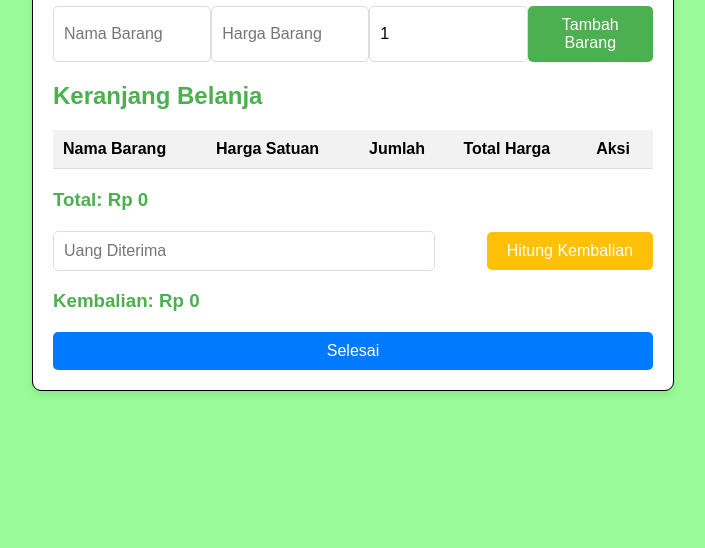
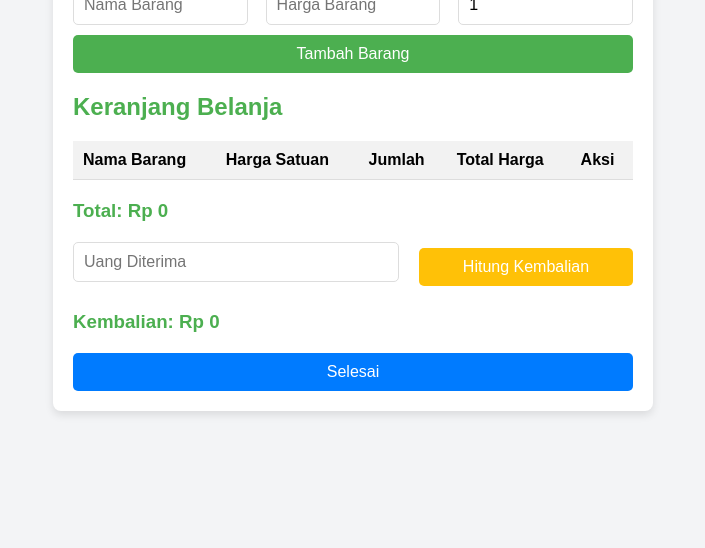
Before and after one commit to AlfieLexa/Cash, a plain HTML site: page index.html in a window 1280 px wide. Shown: the part 252-800 px from the top of the page, without its empty margins (287-992 px from the left). Drawn offline with Linux system fonts and the light colour scheme.

Commit message:
style.css

```diff
--- a/style.css
+++ b/style.css
@@ -1,64 +1,72 @@
 /* General body style */
 body {
     font-family: 'Arial', sans-serif;
-    background-color: palegreen;
+    background-color: #f3f4f6; /* Light background */
     margin: 0;
     padding: 0;
     display: flex;
     justify-content: center;
     align-items: center;
-    height: 100vh;
+    min-height: 100vh; /* Changed to min-height for better responsiveness */
 }
 
+/* Container style */
 .container {
-    background-color: #ffffff;
+    background-color: #ffffff; /* White background for the main container */
     border-radius: 8px;
     box-shadow: 0 4px 8px rgba(0, 0, 0, 0.1);
     padding: 20px;
     width: 90%;
     max-width: 600px;
-    outline: 1px solid black;
+    box-sizing: border-box; /* Ensure padding is included in total width */
 }
 
+/* Header style */
 h1 {
     text-align: center;
-    color: #4CAF50;
+    color: #4CAF50; /* Matcha green */
 }
 
+/* Input section style */
 .input-section {
     display: flex;
+    flex-wrap: wrap; /* Allow wrapping */
     justify-content: space-between;
     margin-bottom: 20px;
 }
 
 .input-section input {
-    width: 30%;
+    width: calc(33% - 10px); /* Adjust width to fit within the container */
     padding: 10px;
+    margin-bottom: 10px; /* Add margin for better spacing */
     border: 1px solid #ddd;
     border-radius: 5px;
     font-size: 16px;
+    box-sizing: border-box; /* Ensure padding is included in total width */
 }
 
 .input-section button {
     padding: 10px 20px;
     border: none;
-    background: #4CAF50;
+    background: #4CAF50; /* Matcha green */
     color: #fff;
     border-radius: 5px;
     cursor: pointer;
     font-size: 16px;
+    width: 100%;
 }
 
 .input-section button:hover {
     background: #45a049;
 }
 
+/* Cart section style */
 .cart-section {
     margin-top: 20px;
 }
 
 .cart-section h2 {
-    color: #4CAF50;
+    color: #4CAF50; /* Matcha green */
 }
 
 .cart-section table {
@@ -79,7 +87,7 @@ h1 {
 .delete-btn {
     padding: 5px 10px;
     border: none;
-    background: #ff4d4d;
+    background: #ff4d4d; /* Red for delete button */
     color: #fff;
     border-radius: 5px;
     cursor: pointer;
@@ -89,28 +97,32 @@ h1 {
     background: #e60000;
 }
 
+/* Total section style */
 .total-section {
     margin-top: 20px;
 }
 
 .total-section h3 {
-    color: #4CAF50;
+    color: #4CAF50; /* Matcha green */
 }
 
 .payment-section {
     margin-top: 20px;
     display: flex;
+    flex-wrap: wrap; /* Allow wrapping */
     justify-content: space-between;
     align-items: center;
 }
 
 .payment-section input {
-    width: 60%;
+    width: calc(60% - 10px); /* Adjust width to fit within the container */
     padding: 10px;
+    margin-bottom: 10px; /* Add margin for better spacing */
     margin-right: 10px;
     border: 1px solid #ddd;
     border-radius: 5px;
     font-size: 16px;
+    box-sizing: border-box; /* Ensure padding is included in total width */
 }
 
 .payment-section button {
@@ -121,6 +133,7 @@ h1 {
     border-radius: 5px;
     cursor: pointer;
     font-size: 16px;
+    width: calc(40% - 10px); /* Adjust width to fit within the container */
 }
 
 .payment-section button:hover {
@@ -144,18 +157,19 @@ h1 {
     background: #0056b3;
 }
 
+/* Media queries for responsive design */
 @media (max-width: 768px) {
     .input-section input, .payment-section input {
-        width: 100%;
+        width: 100%; /* Full width on small screens */
         margin-right: 0;
     }
     .input-section {
-        flex-direction: column;
+        flex-direction: column; /* Column layout on small screens */
     }
     .payment-section {
-        flex-direction: column;
+        flex-direction: column; /* Column layout on small screens */
     }
     .payment-section button {
-        width: 100%;
+        width: 100%; /* Full width button on small screens */
     }
 }
```
